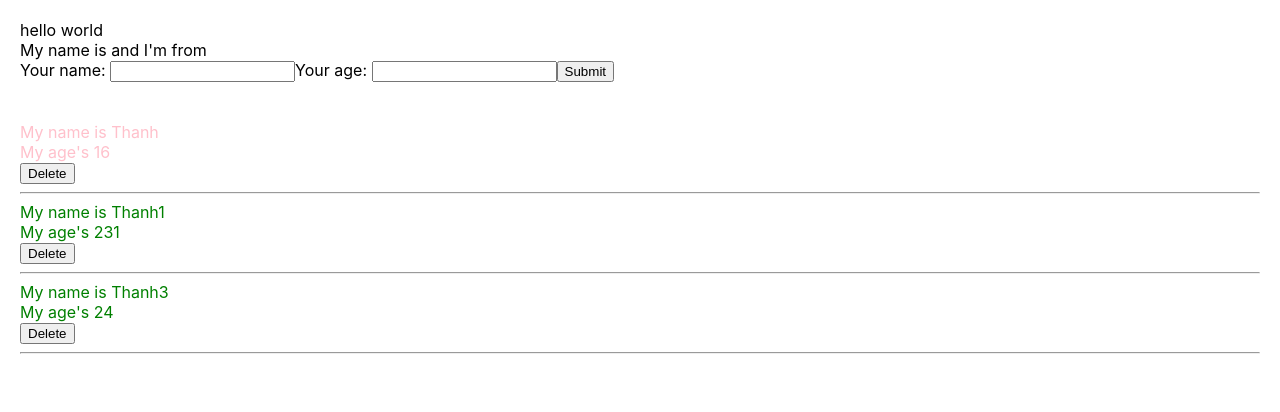
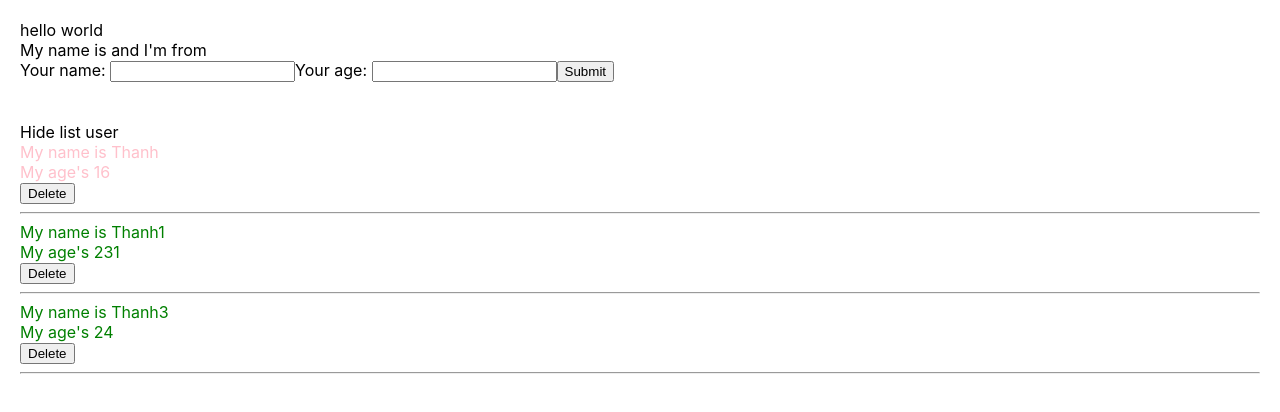
Before and after one commit to Thanh3423/basic-react-redux, a React (Create React App) app: page / in a window 1280 px wide. Shown: the top 412 px of the page. Built offline with nearby package versions, Linux system fonts and the light colour scheme.

Commit message:
useState

```diff
--- a/src/components/DisplayInfor.js
+++ b/src/components/DisplayInfor.js
@@ -1,4 +1,4 @@
-import React from 'react';
+import React, { useState } from 'react';
 import './DisplayInfor.scss';
 import logo from './../logo.svg';
 
@@ -42,9 +42,23 @@
 
 const DisplayInfor = (props) => {
     const { listUsers } = props;
+    const [isShowHideListUser, setShowHideListUser] = useState(true);
+
+    const handleShowHideListUser = () => {
+        // this.setState({
+        //     isShowHideListUser: true
+        // })
+        setShowHideListUser(!isShowHideListUser);
+    }
     return (
+
         <div className='display-infor-container'>
-            {true &&
+            <div>
+                <span onClick={() => handleShowHideListUser()}>
+                    {isShowHideListUser === true ? "Hide list user" : "Show list users"}
+                </span>
+            </div>
+            {isShowHideListUser &&
                 <div>
                     {listUsers.map((user, index) => {
 
```
